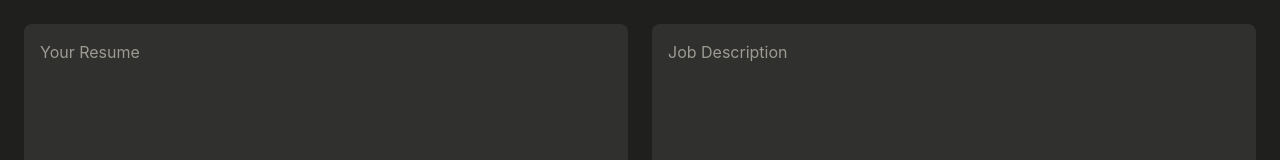
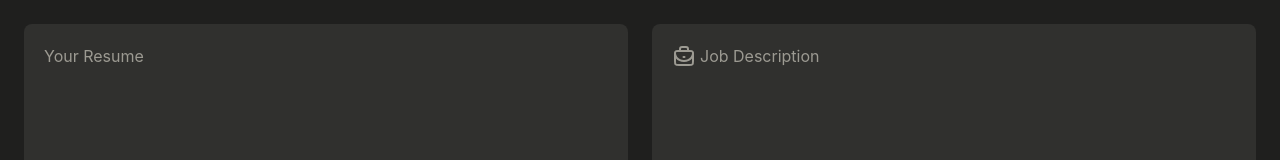
Before and after one commit to Durotaren/ats-scanner, a React (Vite) app: page / in a window 1280 px wide. Shown: the top 160 px of the page. Built offline with nearby package versions, Linux system fonts and the light colour scheme.

Commit message:
Create and import JobDesc svg

```diff
--- a/src/components/JobDesc.tsx
+++ b/src/components/JobDesc.tsx
@@ -1,7 +1,12 @@
+import JobDescSvg from './svgs/JobDescSvg';
+
 export default function JobDesc() {
   return (
-    <section className="col-start-2 col-end-3 row-span-8 p-4 rounded-lg bg-[#30302E] text-[#9c9a92]">
-      Job Description
+    <section className="col-start-2 col-end-3 row-span-8 p-5 rounded-lg bg-[#30302E] text-[#9c9a92]">
+      <div className="flex items-center gap-1">
+        <JobDescSvg />
+        <p>Job Description</p>
+      </div>
     </section>
   );
 }
--- a/src/components/Notice.tsx
+++ b/src/components/Notice.tsx
@@ -1,4 +1,4 @@
-import Info from './svgs/Info';
+import Info from './svgs/InfoSvg';
 
 export default function Notice() {
   return (
--- a/src/components/Upload.tsx
+++ b/src/components/Upload.tsx
@@ -1,6 +1,6 @@
 export default function Upload() {
   return (
-    <section className="col-start-1 col-end-2 row-span-8 rounded-lg p-4 bg-[#30302E] text-[#9c9a92]">
+    <section className="col-start-1 col-end-2 row-span-8 rounded-lg p-5 bg-[#30302E] text-[#9c9a92]">
       Your Resume
     </section>
   );
--- a/src/components/svgs/JobDesc.tsx
+++ b/src/components/svgs/JobDescSvg.tsx
@@ -1,6 +1,11 @@
 export default function JobDescSvg() {
   return (
-    <svg viewBox="0 0 24 24" fill="none" xmlns="http://www.w3.org/2000/svg">
+    <svg
+      viewBox="0 0 24 24"
+      className="w-6 h-6"
+      fill="none"
+      xmlns="http://www.w3.org/2000/svg"
+    >
       <g id="SVGRepo_bgCarrier" strokeWidth="0"></g>
       <g
         id="SVGRepo_tracerCarrier"
```
Also changed, not shown: src/components/svgs/InfoSvg.tsx (renamed from src/components/svgs/Info.tsx).
